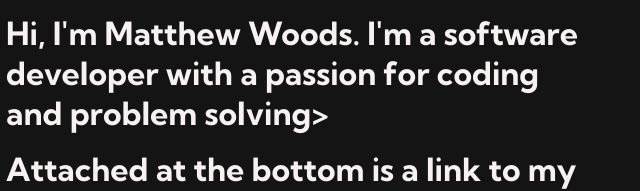
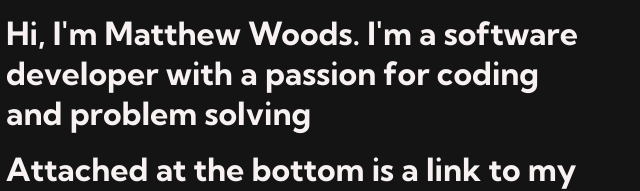
Before and after one commit to Mwoods30/mwoods30.github.io, a plain HTML site: page AboutMe.html in a window 1280 px wide. Shown: the part 336-527 px from the top of the page, 44-684 px from the left. Drawn offline with Linux system fonts and the light colour scheme.

```diff
--- a/AboutMe.html
+++ b/AboutMe.html
@@ -43,7 +43,7 @@
             <div class="main__content">
                 <h1>About Me</h1>
                 <h2>Matthew Woods</h2>
-               <p>Hi, I'm Matthew Woods. I'm a software developer with a passion for coding and problem solving>
+               <p>Hi, I'm Matthew Woods. I'm a software developer with a passion for coding and problem solving
                 <p>Attached at the bottom is a link to my Github where my projects are
                 <div class="main_img--container">
 
```
